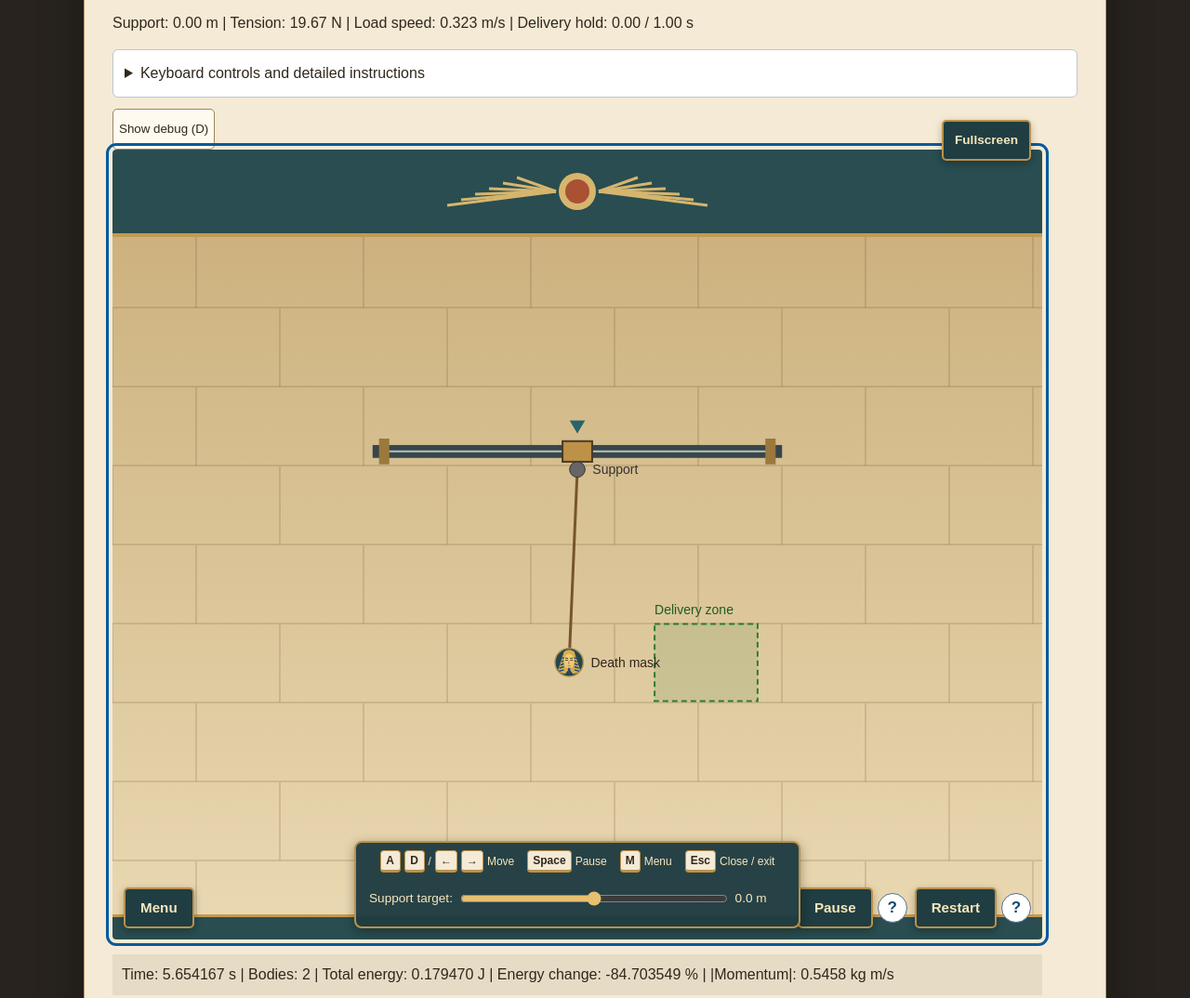
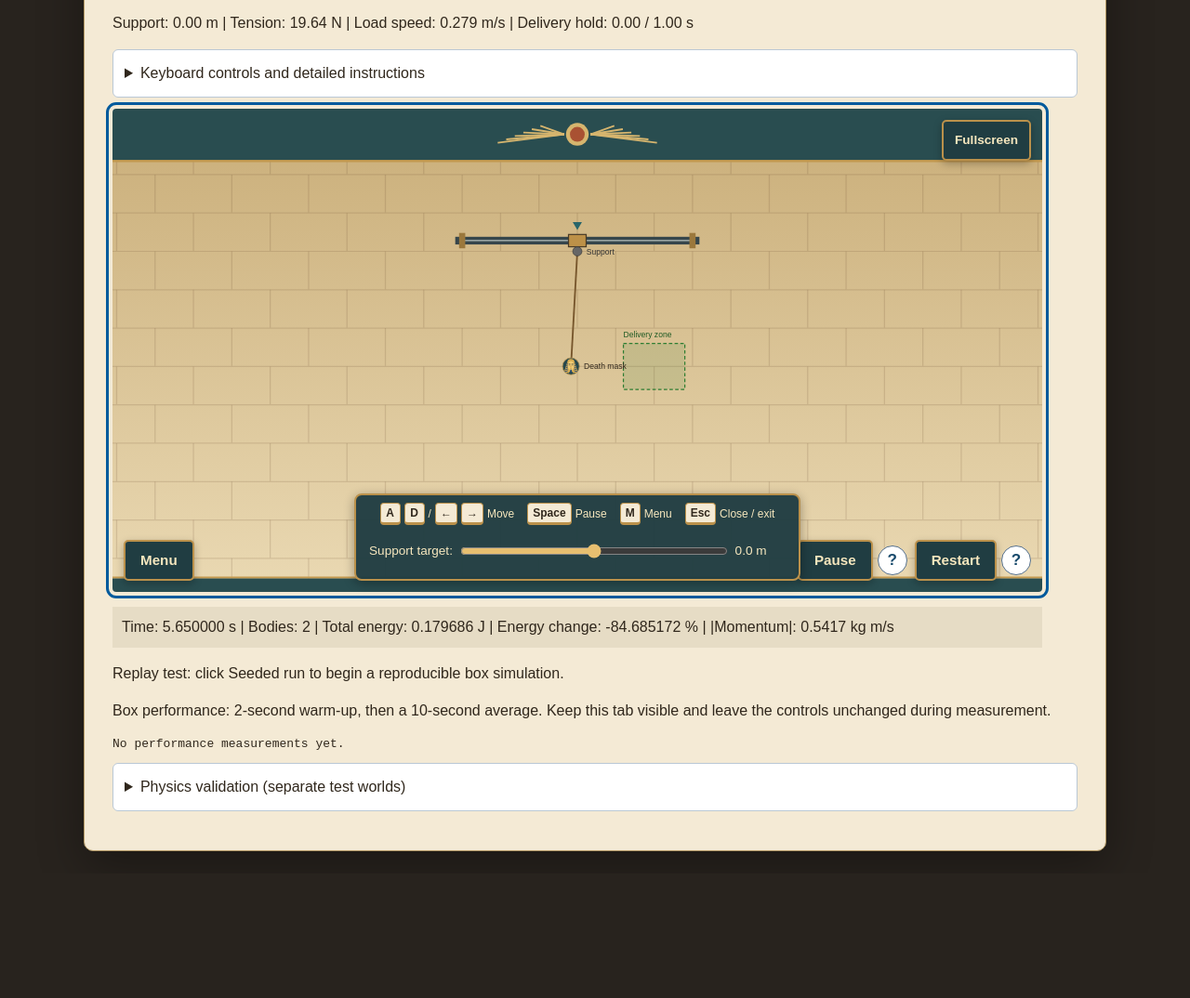
Before and after one commit to AGBUTK1993/phys311, a plain HTML site: page project/index.html in a window 1280 px wide. Shown: the part 687-1761 px from the top of the page at 93% size. After the commit the page ends 1627 px from the top, so only its background shows below. Drawn offline with Linux system fonts and the light colour scheme.

Commit message:
Improving Camera functionality and expanding game world

```diff
--- a/project/main.js
+++ b/project/main.js
@@ -98,15 +98,22 @@ canvas.logicalWidth = 1000;
 canvas.logicalHeight = 850;
 
 function resizeCanvasBuffer() {
-    const width = canvas.getBoundingClientRect().width;
-    if (width <= 0) return;
+    const rect = canvas.getBoundingClientRect();
+    if (rect.width <= 0 || rect.height <= 0) return;
+
+    const nextWidth = 850 * rect.width / rect.height;
+
+    if (Math.abs(canvas.logicalWidth - nextWidth) > 0.01) {
+        pointer.cancelDrag();
+        launcher.cancel();
+    }
+
+    canvas.logicalHeight = 850;
+    canvas.logicalWidth = nextWidth;
 
     const dpr = window.devicePixelRatio || 1;
-    const pixelWidth = Math.max(1, Math.round(width * dpr));
-    const pixelHeight = Math.max(
-        1,
-        Math.round(width * canvas.logicalHeight / canvas.logicalWidth * dpr)
-    );
+    const pixelWidth = Math.max(1, Math.round(rect.width * dpr));
+    const pixelHeight = Math.max(1, Math.round(rect.height * dpr));
 
     if (canvas.width !== pixelWidth || canvas.height !== pixelHeight) {
         canvas.width = pixelWidth;
@@ -155,6 +162,7 @@ zoomInput.addEventListener("input", () => {
 });
 
 resetViewButton.addEventListener("click", () => {
+    camera.followCenter = null;
     zoomInput.value = "1";
     zoomInput.dispatchEvent(new Event("input"));
 });
@@ -170,76 +178,57 @@ arrowScaleInput.addEventListener("input", () => {
     arrowScaleValue.textContent = arrowMagnification.toFixed(2);
 });
 
-function applyViewZoom() {
+let cameraWorld = null;
+
+function applyViewZoom(elapsed = 0) {
+    const width = canvas.logicalWidth;
+    const height = canvas.logicalHeight;
+
     if (sceneSelect.value === "suspension" && world?.anchor) {
-        const width = canvas.logicalWidth;
-        const height = canvas.logicalHeight;
-        const ropeLength = world.length;
-        const loadRadius = world.load.radius;
-
-        // Fixed bounds prevent the camera from chasing the swinging load.
-        // Include the support's full travel and the rope's full reach.
-        const travelMin = -3;
-        const travelMax = 3;
-        const margin = loadRadius + 0.35;
-
-        let xMin = travelMin - ropeLength - margin;
-        let xMax = travelMax + ropeLength + margin;
-        let yMin = world.anchor.pos.y - ropeLength - margin;
-        let yMax = world.anchor.pos.y + ropeLength + margin;
-
-        // Include the delivery region if it extends beyond those bounds.
-        const zone = world.delivery?.zone;
-
-        if (zone) {
-            xMin = Math.min(xMin, zone.xMin - margin);
-            xMax = Math.max(xMax, zone.xMax + margin);
-            yMin = Math.min(yMin, zone.yMin - margin);
-            yMax = Math.max(yMax, zone.yMax + margin);
-        }
-
-        const leftPadding = 45;
-        const rightPadding = 45;
-        const topPadding = 90;
-
-        // Reserve space for the bottom controls, including narrow screens.
-        const bottomPadding = 210;
-
-        const usableWidth = width - leftPadding - rightPadding;
+        const area = canvas.closest(".game-area");
+        const docked =
+            area?.classList.contains("touch-layout") ||
+            area?.classList.contains("is-expanded") ||
+            document.fullscreenElement === area;
+
+        const topPadding = 100;
+        const bottomPadding = docked ? 30 : 210;
         const usableHeight = height - topPadding - bottomPadding;
 
-        const fittedScale = Math.min(
-            usableWidth / (xMax - xMin),
-            usableHeight / (yMax - yMin)
+        camera.scale = usableHeight / 8 * viewZoom;
+
+        camera.follow(
+            {
+                x: world.load.pos.x,
+                // Favor the artifact while keeping room for the support.
+                y: 0.6 * world.load.pos.y +
+                    0.4 * world.anchor.pos.y,
+            },
+            world.cameraBounds,
+            width,
+            usableHeight,
+            elapsed,
+            cameraWorld !== world
         );
 
-        const worldCenterX = (xMin + xMax) / 2;
-        const worldCenterY = (yMin + yMax) / 2;
-        const screenCenterX = leftPadding + usableWidth / 2;
-        const screenCenterY = topPadding + usableHeight / 2;
-
-        camera.scale = fittedScale * viewZoom;
-        camera.originX =
-            screenCenterX - worldCenterX * camera.scale;
-        camera.originY =
-            screenCenterY + worldCenterY * camera.scale;
-
+        camera.originY += topPadding;
+        cameraWorld = world;
         return;
     }
-    // Original camera settings for each scene at 1× zoom.
-    const baseScale = 40;
+
+    // Fit the other simulations to their original reference view.
+    cameraWorld = null;
+    camera.followCenter = null;
+
+    const fit = Math.min(width / 1000, height / 850);
     const baseOriginX = sceneSelect.value === "box" ? 100 : 500;
     const baseOriginY = sceneSelect.value === "box" ? 800 : 530;
 
-    const centerX = canvas.logicalWidth / 2;
-    const centerY = canvas.logicalHeight / 2;
-
-    // Keep the original view's center fixed while changing scale.
-    camera.scale = baseScale * viewZoom;
+    camera.scale = 40 * fit * viewZoom;
     camera.originX =
-        centerX + (baseOriginX - centerX) * viewZoom;
+        width / 2 + (baseOriginX - 500) * fit * viewZoom;
     camera.originY =
-        centerY + (baseOriginY - centerY) * viewZoom;
+        height / 2 + (baseOriginY - 425) * fit * viewZoom;
 }
 
 const pointer = new PointerInput(canvas, camera, {
@@ -861,7 +850,7 @@ function frame(timestamp) {
     const renderStart = performance.now();
 
     resizeCanvasBuffer();
-    applyViewZoom();
+    applyViewZoom(elapsed);
     renderer.draw(world);
     physicsVisuals.draw(renderer.ctx, camera, world, {
         velocity: showVelocity.checked,
--- a/project/render/camera.js
+++ b/project/render/camera.js
@@ -4,6 +4,57 @@ export class Camera {
     this.scale = scale;
     this.originX = originX;
     this.originY = originY;
+  }
+
+  follow(target, bounds, width, height, dt, snap = false) {
+    const halfWidth = width / (2 * this.scale);
+    const halfHeight = height / (2 * this.scale);
+
+    const clampCenter = (value, min, max, half) =>
+      max - min <= 2 * half
+        ? (min + max) / 2
+        : Math.max(min + half, Math.min(max - half, value));
+
+    const desiredX = clampCenter(
+      target.x, bounds.xMin, bounds.xMax, halfWidth
+    );
+    const desiredY = clampCenter(
+      target.y, bounds.yMin, bounds.yMax, halfHeight
+    );
+
+    if (snap || !this.followCenter) {
+      this.followCenter = { x: desiredX, y: desiredY };
+    } else {
+      // Small swings can happen without moving the entire view.
+      const deadZoneX = Math.min(0.6, halfWidth * 0.15);
+      const deadZoneY = Math.min(0.35, halfHeight * 0.12);
+      const alpha = 1 - Math.exp(
+        -5 * Math.max(0, Math.min(dt, 0.1))
+      );
+
+      const advance = (current, desired, deadZone) => {
+        const delta = desired - current;
+        return current + Math.sign(delta) *
+          Math.max(0, Math.abs(delta) - deadZone) * alpha;
+      };
+
+      this.followCenter.x = advance(
+        this.followCenter.x, desiredX, deadZoneX
+      );
+      this.followCenter.y = advance(
+        this.followCenter.y, desiredY, deadZoneY
+      );
+    }
+
+    this.followCenter.x = clampCenter(
+      this.followCenter.x, bounds.xMin, bounds.xMax, halfWidth
+    );
+    this.followCenter.y = clampCenter(
+      this.followCenter.y, bounds.yMin, bounds.yMax, halfHeight
+    );
+
+    this.originX = width / 2 - this.followCenter.x * this.scale;
+    this.originY = height / 2 + this.followCenter.y * this.scale;
   }
 
   toScreen(position) {
--- a/project/render/hud.js
+++ b/project/render/hud.js
@@ -37,7 +37,7 @@ export function drawHUD(ctx, world, initialEnergy, stats) {
     debugButton.textContent = debugEnabled ? "Hide debug (D)" : "Show debug (D)";
     debugButton.setAttribute("aria-pressed", String(debugEnabled));
     debugButton.addEventListener("click", toggleDebug);
-    ctx.canvas.before(debugButton);
+        document.getElementById("menuSettingsContent").append(debugButton);
   }
 
   const energy = world.totalEnergy();
--- a/project/render/renderer.js
+++ b/project/render/renderer.js
@@ -81,16 +81,43 @@ export class Renderer {
         ctx.strokeStyle = "rgba(92, 67, 37, 0.16)";
         ctx.lineWidth = 2;
 
-        for (let row = 0, y = 0; y < h; row++, y += 85) {
+        const camera = this.camera;
+        const topLeft = camera.toWorld({ x: 0, y: 0 });
+        const bottomRight = camera.toWorld({ x: w, y: h });
+        const brickWidth = 2;
+        const brickHeight = 1;
+
+        for (
+            let row = Math.floor(bottomRight.y / brickHeight);
+            row <= Math.ceil(topLeft.y / brickHeight);
+            row++
+        ) {
+            const y = row * brickHeight;
+            const screenY = camera.toScreen({ x: 0, y }).y;
+            const nextY = camera.toScreen({
+                x: 0,
+                y: y + brickHeight,
+            }).y;
+
             ctx.beginPath();
-            ctx.moveTo(0, y);
-            ctx.lineTo(w, y);
+            ctx.moveTo(0, screenY);
+            ctx.lineTo(w, screenY);
 
-            const offset = row % 2 === 0 ? 0 : -90;
-            for (let x = offset; x < w; x += 180) {
-                ctx.moveTo(x, y);
-                ctx.lineTo(x, Math.min(y + 85, h));
+            const offset = (Math.abs(row) % 2) * brickWidth / 2;
+            const first = Math.floor(
+                (topLeft.x - offset) / brickWidth
+            );
+            const last = Math.ceil(
+                (bottomRight.x - offset) / brickWidth
+            );
+
+            for (let col = first; col <= last; col++) {
+                const x = col * brickWidth + offset;
+                const screenX = camera.toScreen({ x, y }).x;
+                ctx.moveTo(screenX, screenY);
+                ctx.lineTo(screenX, nextY);
             }
+
             ctx.stroke();
         }
 
--- a/project/scenes.js
+++ b/project/scenes.js
@@ -221,6 +221,12 @@ export function createSpringScene({
 
 export function createSuspensionScene() {
     const world = new SuspensionWorld();
+    world.cameraBounds = {
+        xMin: -10,
+        xMax: 10,
+        yMin: -6,
+        yMax: 6,
+    };
     world.delivery = new DeliveryGoal();
     return world;
 }
--- a/project/style.css
+++ b/project/style.css
@@ -518,7 +518,7 @@ input[type="checkbox"] {
   gap: 8px;
 }
 
-.game-area .game-toolbar > :first-child {
+.game-area .game-toolbar> :first-child {
   margin-right: auto;
 }
 
@@ -687,7 +687,7 @@ input[type="checkbox"] {
   padding: 4px 0;
 }
 
-.game-area.touch-layout .game-toolbar > :first-child {
+.game-area.touch-layout .game-toolbar> :first-child {
   margin-right: 0;
 }
 
@@ -734,7 +734,122 @@ input[type="checkbox"] {
   margin-inline: auto;
 }
 
-.game-area.touch-layout:is(:fullscreen, .is-expanded)
-.game-bottom-controls {
+.game-area.touch-layout:is(:fullscreen, .is-expanded) .game-bottom-controls {
   max-width: 560px;
 }
+
+/* Responsive camera viewport. */
+.game-area #sim {
+  width: 100%;
+  max-width: none;
+  height: clamp(300px, 65dvh, 720px);
+  aspect-ratio: auto;
+}
+
+.game-area.touch-layout #sim {
+  height: clamp(280px, 52dvh, 620px);
+}
+
+/* Avoid double-tap page zoom on buttons. */
+.game-area button {
+  touch-action: manipulation;
+}
+
+.game-area .game-touch-movement button {
+  touch-action: none;
+}
+
+/* Fullscreen and expanded mode share one layout. */
+.game-area.game-area:is(:fullscreen, .is-expanded) {
+  display: grid;
+  grid-template-columns: minmax(0, 1fr);
+  grid-template-rows: minmax(100px, 1fr) auto auto auto;
+  gap: 6px;
+  width: 100%;
+  height: 100dvh;
+  max-width: none;
+  padding: 8px;
+  padding-bottom: max(8px, env(safe-area-inset-bottom));
+  overflow: auto;
+  align-items: stretch;
+  justify-content: stretch;
+  background: #181b19;
+}
+
+.game-area.game-area:is(:fullscreen, .is-expanded) #sim {
+  grid-column: 1;
+  grid-row: 1;
+  width: 100%;
+  height: 100%;
+  min-width: 0;
+  min-height: 0;
+  max-width: none;
+  margin: 0;
+  aspect-ratio: auto;
+}
+
+.game-area.game-area:is(:fullscreen, .is-expanded) .game-view-controls {
+  position: static;
+  grid-column: 1;
+  grid-row: 2;
+  justify-content: center;
+}
+
+.game-area.game-area:is(:fullscreen, .is-expanded) .game-bottom-controls {
+  position: static;
+  grid-column: 1;
+  grid-row: 3;
+  transform: none;
+  width: 100%;
+  max-width: none;
+  margin: 0;
+  padding: 6px;
+}
+
+.game-area.game-area:is(:fullscreen, .is-expanded) .game-toolbar {
+  position: static;
+  grid-column: 1;
+  grid-row: 4;
+  width: 100%;
+  margin: 0;
+  padding: 0;
+  flex-wrap: wrap;
+  justify-content: center;
+}
+
+.game-area.game-area:is(:fullscreen, .is-expanded) .game-toolbar> :first-child {
+  margin-right: 0;
+}
+
+.game-area.game-area:is(:fullscreen, .is-expanded) .game-shortcuts {
+  display: none;
+}
+
+/* Landscape: tall map with a compact control column. */
+@media (orientation: landscape) and (min-width: 600px) {
+  .game-area.game-area:is(:fullscreen, .is-expanded) {
+    grid-template-columns: minmax(0, 1fr) 220px;
+    grid-template-rows: auto minmax(0, 1fr) auto;
+  }
+
+  .game-area.game-area:is(:fullscreen, .is-expanded) #sim {
+    grid-column: 1;
+    grid-row: 1 / 4;
+  }
+
+  .game-area.game-area:is(:fullscreen, .is-expanded) .game-view-controls {
+    grid-column: 2;
+    grid-row: 1;
+  }
+
+  .game-area.game-area:is(:fullscreen, .is-expanded) .game-bottom-controls {
+    grid-column: 2;
+    grid-row: 2;
+    align-self: start;
+  }
+
+  .game-area.game-area:is(:fullscreen, .is-expanded) .game-toolbar {
+    grid-column: 2;
+    grid-row: 3;
+  }
+}
```
Also changed, not shown: 1 other file.
